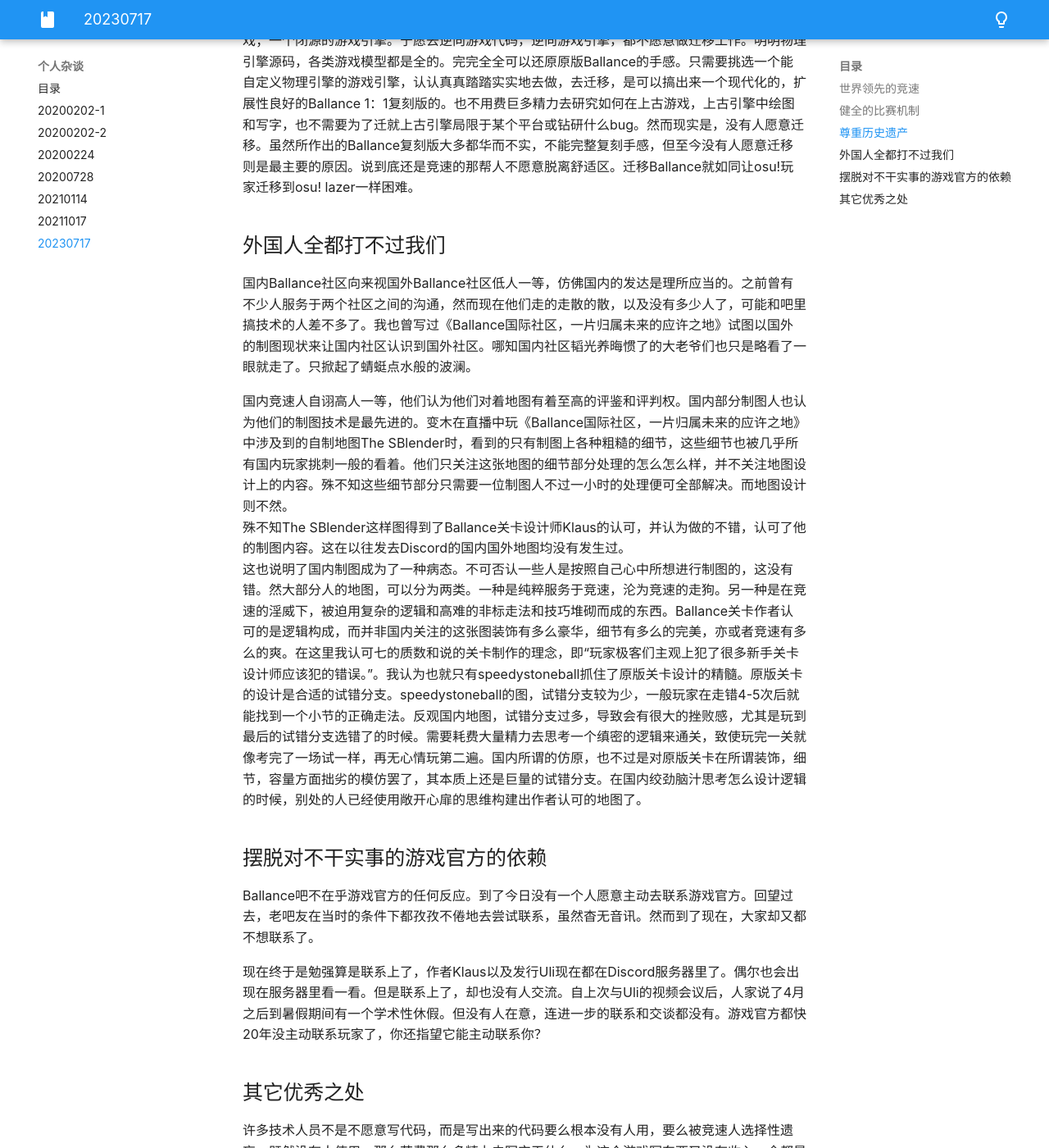
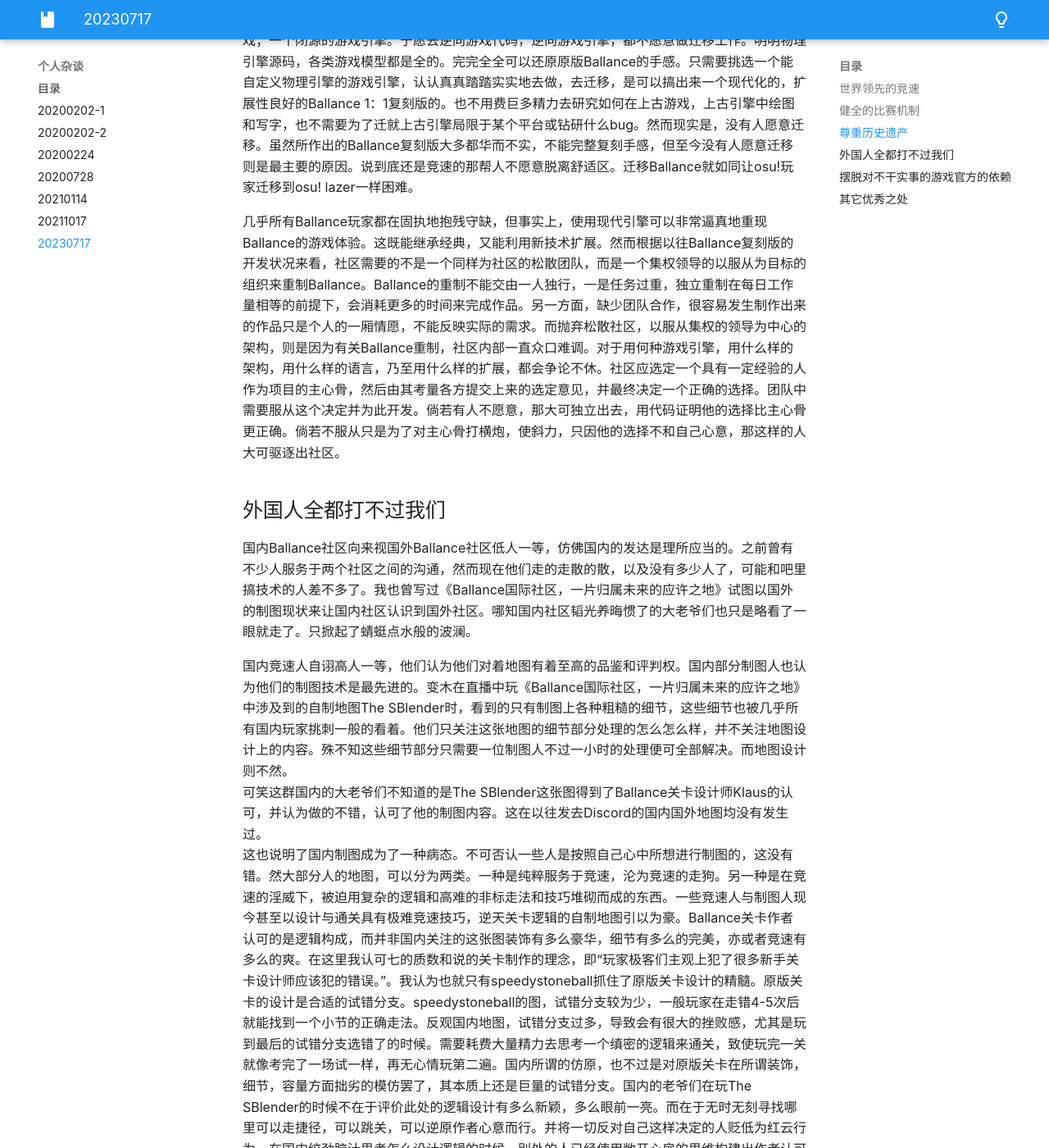
Before and after one commit to yyc12345/MyBlog, an MkDocs documentation site: the page built from docs/diary/20230717.md, in a window 1280 px wide and 1400 px high, scrolled down 2071 px. Shown: the whole window at 82% size. Built offline with MkDocs 1.6.1 and Material for MkDocs 9.7.7, drawn with Linux system fonts in a browser that asks for light colours; some of the changed text lies outside the part shown.

Commit message:
finish diary

```diff
--- a/docs/diary/20230717.md
+++ b/docs/diary/20230717.md
@@ -26,13 +26,15 @@ Ballance吧的人有一种很大的历史惯性。它们从来不想改变什么
 
 Ballance吧的另一项传统艺能就是抱着有20年历史的Ballance不放手。一个具有20年历史的游戏；一个闭源的游戏引擎。宁愿去逆向游戏代码，逆向游戏引擎，都不愿意做迁移工作。明明物理引擎源码，各类游戏模型都是全的。完完全全可以还原原版Ballance的手感。只需要挑选一个能自定义物理引擎的游戏引擎，认认真真踏踏实实地去做，去迁移，是可以搞出来一个现代化的，扩展性良好的Ballance 1：1复刻版的。也不用费巨多精力去研究如何在上古游戏，上古引擎中绘图和写字，也不需要为了迁就上古引擎局限于某个平台或钻研什么bug。然而现实是，没有人愿意迁移。虽然所作出的Ballance复刻版大多都华而不实，不能完整复刻手感，但至今没有人愿意迁移则是最主要的原因。说到底还是竞速的那帮人不愿意脱离舒适区。迁移Ballance就如同让osu!玩家迁移到osu! lazer一样困难。
 
+几乎所有Ballance玩家都在固执地抱残守缺，但事实上，使用现代引擎可以非常逼真地重现Ballance的游戏体验。这既能继承经典，又能利用新技术扩展。然而根据以往Ballance复刻版的开发状况来看，社区需要的不是一个同样为社区的松散团队，而是一个集权领导的以服从为目标的组织来重制Ballance。Ballance的重制不能交由一人独行，一是任务过重，独立重制在每日工作量相等的前提下，会消耗更多的时间来完成作品。另一方面，缺少团队合作，很容易发生制作出来的作品只是个人的一厢情愿，不能反映实际的需求。而抛弃松散社区，以服从集权的领导为中心的架构，则是因为有关Ballance重制，社区内部一直众口难调。对于用何种游戏引擎，用什么样的架构，用什么样的语言，乃至用什么样的扩展，都会争论不休。社区应选定一个具有一定经验的人作为项目的主心骨，然后由其考量各方提交上来的选定意见，并最终决定一个正确的选择。团队中需要服从这个决定并为此开发。倘若有人不愿意，那大可独立出去，用代码证明他的选择比主心骨更正确。倘若不服从只是为了对主心骨打横炮，使斜力，只因他的选择不和自己心意，那这样的人大可驱逐出社区。
+
 ## 外国人全都打不过我们
 
 国内Ballance社区向来视国外Ballance社区低人一等，仿佛国内的发达是理所应当的。之前曾有不少人服务于两个社区之间的沟通，然而现在他们走的走散的散，以及没有多少人了，可能和吧里搞技术的人差不多了。我也曾写过《Ballance国际社区，一片归属未来的应许之地》试图以国外的制图现状来让国内社区认识到国外社区。哪知国内社区韬光养晦惯了的大老爷们也只是略看了一眼就走了。只掀起了蜻蜓点水般的波澜。
 
-国内竞速人自诩高人一等，他们认为他们对着地图有着至高的评鉴和评判权。国内部分制图人也认为他们的制图技术是最先进的。变木在直播中玩《Ballance国际社区，一片归属未来的应许之地》中涉及到的自制地图The SBlender时，看到的只有制图上各种粗糙的细节，这些细节也被几乎所有国内玩家挑刺一般的看着。他们只关注这张地图的细节部分处理的怎么怎么样，并不关注地图设计上的内容。殊不知这些细节部分只需要一位制图人不过一小时的处理便可全部解决。而地图设计则不然。
-殊不知The SBlender这样图得到了Ballance关卡设计师Klaus的认可，并认为做的不错，认可了他的制图内容。这在以往发去Discord的国内国外地图均没有发生过。
-这也说明了国内制图成为了一种病态。不可否认一些人是按照自己心中所想进行制图的，这没有错。然大部分人的地图，可以分为两类。一种是纯粹服务于竞速，沦为竞速的走狗。另一种是在竞速的淫威下，被迫用复杂的逻辑和高难的非标走法和技巧堆砌而成的东西。Ballance关卡作者认可的是逻辑构成，而并非国内关注的这张图装饰有多么豪华，细节有多么的完美，亦或者竞速有多么的爽。在这里我认可七的质数和说的关卡制作的理念，即“玩家极客们主观上犯了很多新手关卡设计师应该犯的错误。”。我认为也就只有speedystoneball抓住了原版关卡设计的精髓。原版关卡的设计是合适的试错分支。speedystoneball的图，试错分支较为少，一般玩家在走错4-5次后就能找到一个小节的正确走法。反观国内地图，试错分支过多，导致会有很大的挫败感，尤其是玩到最后的试错分支选错了的时候。需要耗费大量精力去思考一个缜密的逻辑来通关，致使玩完一关就像考完了一场试一样，再无心情玩第二遍。国内所谓的仿原，也不过是对原版关卡在所谓装饰，细节，容量方面拙劣的模仿罢了，其本质上还是巨量的试错分支。在国内绞劲脑汁思考怎么设计逻辑的时候，别处的人已经使用敞开心扉的思维构建出作者认可的地图了。
+国内竞速人自诩高人一等，他们认为他们对着地图有着至高的品鉴和评判权。国内部分制图人也认为他们的制图技术是最先进的。变木在直播中玩《Ballance国际社区，一片归属未来的应许之地》中涉及到的自制地图The SBlender时，看到的只有制图上各种粗糙的细节，这些细节也被几乎所有国内玩家挑刺一般的看着。他们只关注这张地图的细节部分处理的怎么怎么样，并不关注地图设计上的内容。殊不知这些细节部分只需要一位制图人不过一小时的处理便可全部解决。而地图设计则不然。
+可笑这群国内的大老爷们不知道的是The SBlender这张图得到了Ballance关卡设计师Klaus的认可，并认为做的不错，认可了他的制图内容。这在以往发去Discord的国内国外地图均没有发生过。
+这也说明了国内制图成为了一种病态。不可否认一些人是按照自己心中所想进行制图的，这没有错。然大部分人的地图，可以分为两类。一种是纯粹服务于竞速，沦为竞速的走狗。另一种是在竞速的淫威下，被迫用复杂的逻辑和高难的非标走法和技巧堆砌而成的东西。一些竞速人与制图人现今甚至以设计与通关具有极难竞速技巧，逆天关卡逻辑的自制地图引以为豪。Ballance关卡作者认可的是逻辑构成，而并非国内关注的这张图装饰有多么豪华，细节有多么的完美，亦或者竞速有多么的爽。在这里我认可七的质数和说的关卡制作的理念，即“玩家极客们主观上犯了很多新手关卡设计师应该犯的错误。”。我认为也就只有speedystoneball抓住了原版关卡设计的精髓。原版关卡的设计是合适的试错分支。speedystoneball的图，试错分支较为少，一般玩家在走错4-5次后就能找到一个小节的正确走法。反观国内地图，试错分支过多，导致会有很大的挫败感，尤其是玩到最后的试错分支选错了的时候。需要耗费大量精力去思考一个缜密的逻辑来通关，致使玩完一关就像考完了一场试一样，再无心情玩第二遍。国内所谓的仿原，也不过是对原版关卡在所谓装饰，细节，容量方面拙劣的模仿罢了，其本质上还是巨量的试错分支。国内的老爷们在玩The SBlender的时候不在于评价此处的逻辑设计有多么新颖，多么眼前一亮。而在于无时无刻寻找哪里可以走捷径，可以跳关，可以逆原作者心意而行。并将一切反对自己这样决定的人贬低为红云行为。在国内绞劲脑汁思考怎么设计逻辑的时候，别处的人已经使用敞开心扉的思维构建出作者认可的地图了。
 
 ## 摆脱对不干实事的游戏官方的依赖
 
@@ -45,6 +47,14 @@ Ballance吧不在乎游戏官方的任何反应。到了今日没有一个人愿
 许多技术人员不是不愿意写代码，而是写出来的代码要么根本没有人用，要么被竞速人选择性遗忘。既然没有人使用，那么花费那么多精力去写它干什么。为这个游戏写东西又没有收入，全都是用爱发电。现在用户连一点赞誉和成就感都不给予这些用爱发电的技术人，那他们为什么要拼死拼活的牺牲自己的空闲时间累死累活地给你们这群大老爷们写代码，改进，盘活游戏？
 
 doyaGu的新BML预告很久了，消息也发了几条，预告新版本的出现。虽然是测试版，然大家的反馈寥寥无几，只有几个同是技术人的玩家提供了名称建议，又或者表示愿意内测。这是对搞技术的人的积极性的极大的打击。以这种欢迎态度，别说写完了，就算出了测试版，会被人接受么，大部分玩家还会抱着老旧的BML不放。
-同理，我也很想写BMMO联机观察者专用客户端。我看着Ballex2那华丽的联机界面，也想用ImGui在BMMO里重新实现一个，我也想做上文中提到的统一的竞速比赛网站端，也想做Ballance的复刻。但关键是写出来后，又会有多少人去用，不得而知。因而分析后得出我还不如去写属于我自己的游戏，我自己的游戏写出来后至少是我自己可控的。给Ballance写代码现在就好像是在给一个将死之人做最后的安慰治疗罢了。
+同理，我也很想写BMMO联机观察者专用客户端。我看着Ballex2那规整的联机界面，也想用ImGui在BMMO里重新实现一个，我也想做上文中提到的统一的竞速比赛网站端，也想做Ballance的复刻。但关键是写出来后，又会有多少人去用？Ballance吧现在竞速党大行其道，没有人会去关注技术上的创新，关注技术给Ballance带来的改变。因而在分析后，不难得出自己去开发一个属于自己的新游戏，甚至比呆在Ballance吧里伺候这些大老爷们，更让人有成就感，更能够达到新的高峰。给Ballance写代码现在就好像是在给一个将死之人做最后的安慰治疗罢了。
 
-吧里现在分散化的趋势也越来越明显。所谓合久必分，分久必合。自18年吧革以来统一起来的几个大群现在正面临着分散问题。各个竞速人按照他们的小圈子，分出去子群，在他们的子群里，连麦，讨论其它不属于这个圈子的人的事情。这一方面归咎于QQ没有做好频道的问题。另一方面，社区分裂也是Ballance国内社区不可挽回的一道趋势了。
+由于社区的这种保守氛围，许多有能力的玩家创造出新的代码和工具后，也感到没有人会使用和认可自己的工作，所以失去继续创新的动力。这种情况必须被改变。社区应该建立机制，让优秀的新工具和创意更容易被大家知晓，接受和使用。同时也要让开发者保持热情，让他们相信靠持续努力终会让自己的成果被认可。
+
+整个Ballance吧已经沦为一群混日子的竞速党和技术守旧派的乐园。他们既不愿意学习新技术，也不愿与官方尝试交流。整天抱残守缺玩着20年前的旧引擎旧游戏。Ballance吧必须立即进行大刀阔斧的改革，以重振雄风，抛弃陈腐思想，拥抱新技术新引擎来创新，而不是整天在线竞速。同时必须积极与官方接触，而不是自甘堕落在封闭自循环的泥沼里。如果Ballance吧继续这样下去，注定会被游戏界所淘汰，走向衰亡。
+
+吧里现在分散化的趋势也越来越明显。所谓分久必合，合久必分。自18年吧革以来统一起来的几个大群现在正面临着分散问题。各个竞速人按照他们的小圈子，分出去子群，在他们的子群里，连麦，讨论其它不属于这个圈子的人的事情。我这里说的并不是所谓的个人群，而是完全就为了Ballance存在的小圈子，个人群里聊什么实际上与Ballance无关，也不是需要统合的对象。这些小圈子就如同前明的党争群体一样，互相抱团，互相瞧不起另一个群体，在群体中通过毫无实质的证据建立对某一个或某一群人的鄙视乃至仇恨。对于Ballance吧的建设百害而无一利。这个问题一方面归咎于QQ没有做好频道的设计。另一方面，社区分裂也是Ballance国内社区不可挽回的一种趋势了。
+
+这种改变并不是要求立即删除所有分群。自百度贴吧报废之后，Ballance吧失去了他的伊始之地。现在的Ballance吧没有一个中心交流场所，所有的交流都是建立在一位看似是中心，实则是聊天水群的QQ大群中。QQ群并不能取代BBS的位置。早在数年前贴吧危机的时候，就已经强调要建立一个属于Ballance吧自己BBS系统。但由于历史惯性，没有人愿意，也没有金钱去建站。此事将成为Ballance永远的痛点，且若不解决，Ballance吧将只会越来越分散。任何事物的革新都需要阵痛，每一次迁移都是对那些守旧党撕心裂肺的酷刑，他们总有各种理由来反对迁移，对新平台无限制地挑刺。但没有改变就不会有未来。如果他们不来，就算是用绝他们后的方式（直接强制解散所有QQ群），也要把他们抬过来。活要见人，死要见尸。
+
+最后，我想说的是，我并不是想孤芳自赏或者自以为是，这些都是老生常谈的Ballance吧问题了。如果你问我你说这些是真的想让Ballance好吗，还是只是因为你是搞技术所以一厢情愿希望技术做大做强。放以前我大可和你谈论上十几分钟来说明我的见解。但放在现在，我会直接和你说：我关心个屁的Ballance。你爱怎么理解怎么理解，把我黑成吧里第一恶徒都没事。我反反复复强调问题，只是为了Ballance能更好，但从来没有人想过改变。对于这样死水一潭的狗屁社区我多一眼都不想再看。毁灭吧，赶紧的。老子跑路了。
```
